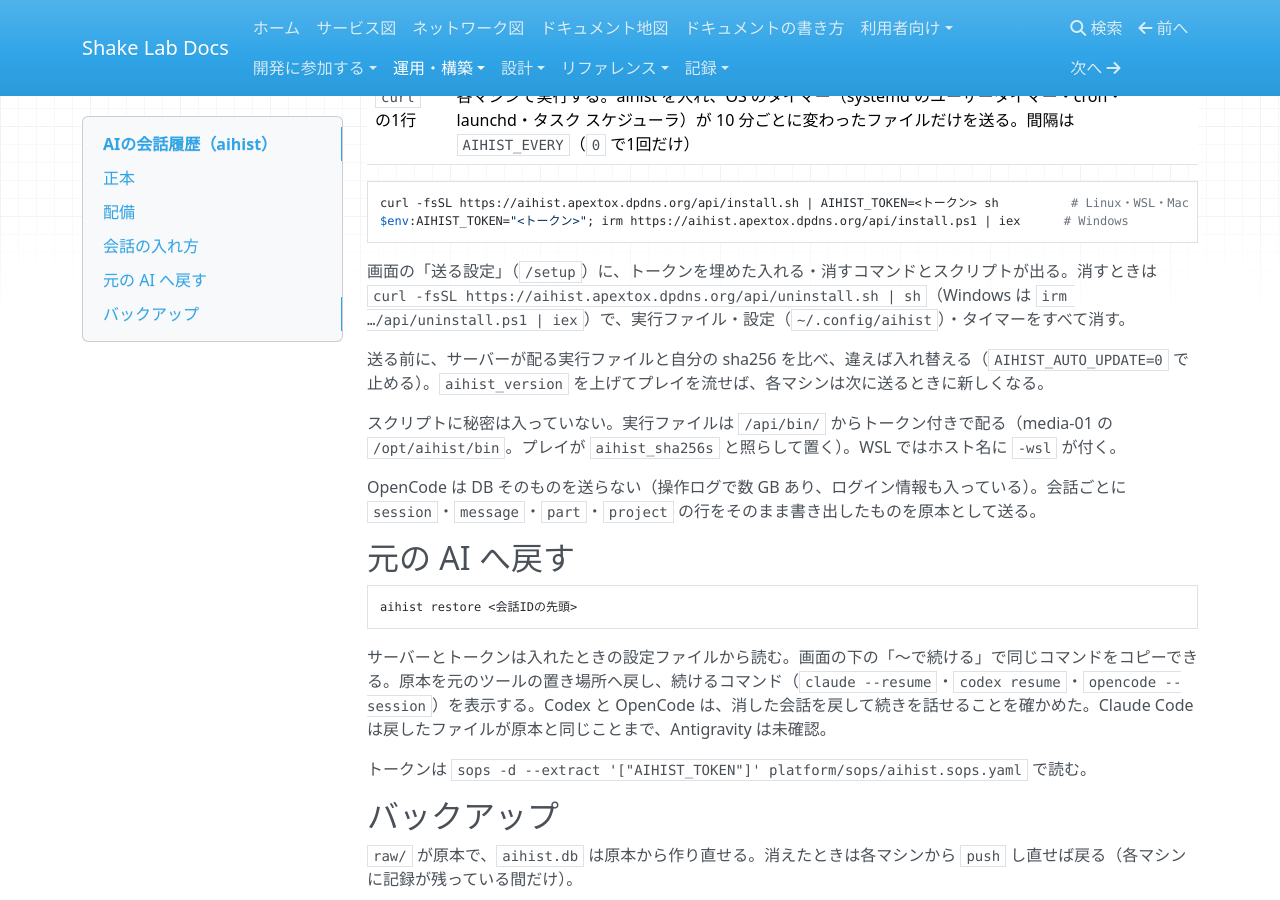
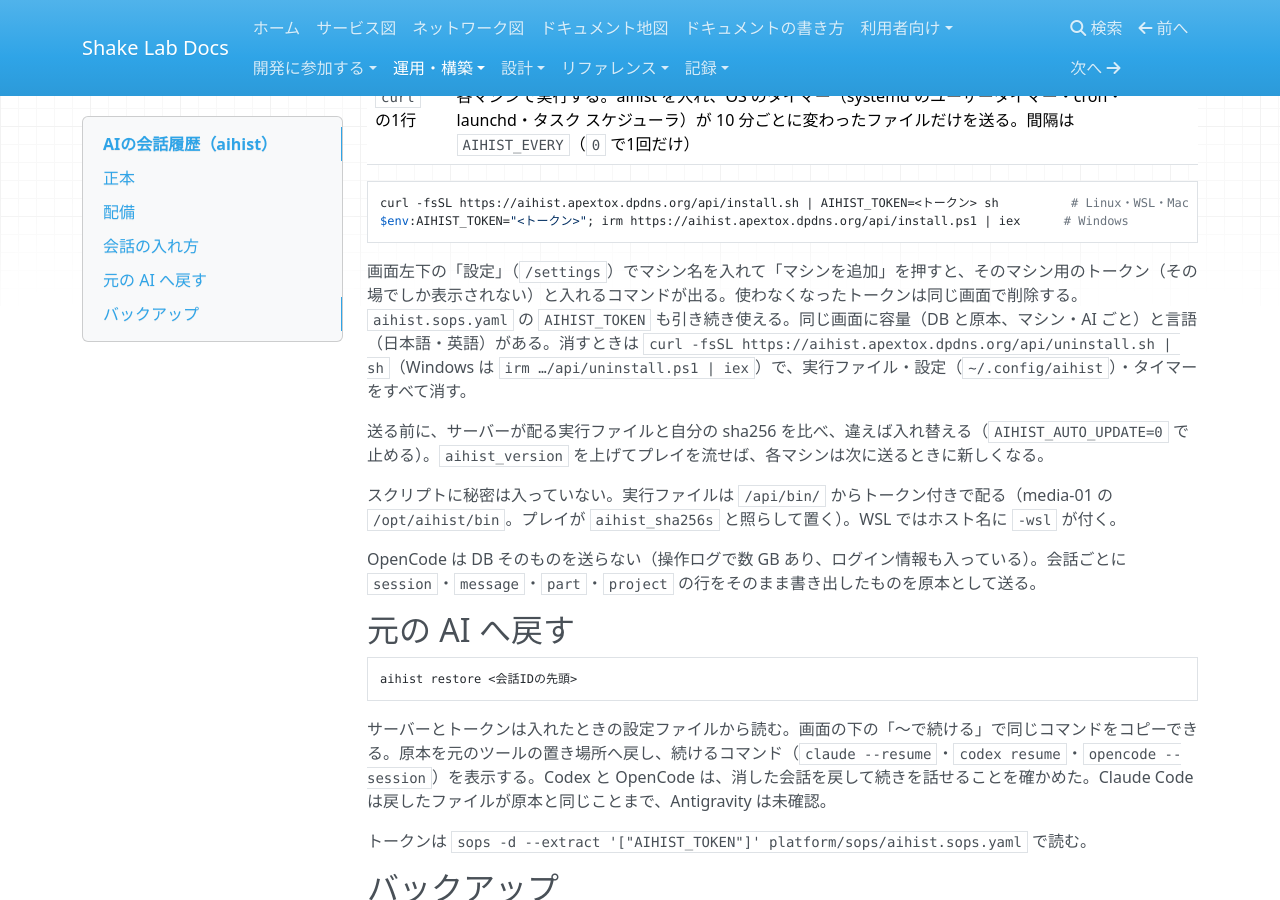
Before and after one commit to rurutheGeek/shake-cloud, an MkDocs documentation site: the page built from docs/operations/aihist.md, in a window 1280 px wide and 900 px high, scrolled down 1066 px. Built offline with MkDocs 1.6.1, drawn with Linux system fonts in a browser that asks for light colours; nearby versions of some CDN libraries; a script that is not in the unit is left out.

Commit message:
chore(aihist): v0.10.0（設定の画面でトークン発行・容量・英語、アップロードの作り直し）へ上げて配備する
Co-Authored-By: Claude Opus 5.5 <noreply@anthropic.com>

````diff
--- a/docs/operations/aihist.md
+++ b/docs/operations/aihist.md
@@ -50,7 +50,7 @@ curl -fsSL https://aihist.apextox.dpdns.org/api/install.sh | AIHIST_TOKEN=<ト
 $env:AIHIST_TOKEN="<トークン>"; irm https://aihist.apextox.dpdns.org/api/install.ps1 | iex      # Windows
 ```
 
-画面の「送る設定」（`/setup`）に、トークンを埋めた入れる・消すコマンドとスクリプトが出る。消すときは `curl -fsSL https://aihist.apextox.dpdns.org/api/uninstall.sh | sh`（Windows は `irm …/api/uninstall.ps1 | iex`）で、実行ファイル・設定（`~/.config/aihist`）・タイマーをすべて消す。
+画面左下の「設定」（`/settings`）でマシン名を入れて「マシンを追加」を押すと、そのマシン用のトークン（その場でしか表示されない）と入れるコマンドが出る。使わなくなったトークンは同じ画面で削除する。`aihist.sops.yaml` の `AIHIST_TOKEN` も引き続き使える。同じ画面に容量（DB と原本、マシン・AI ごと）と言語（日本語・英語）がある。消すときは `curl -fsSL https://aihist.apextox.dpdns.org/api/uninstall.sh | sh`（Windows は `irm …/api/uninstall.ps1 | iex`）で、実行ファイル・設定（`~/.config/aihist`）・タイマーをすべて消す。
 
 送る前に、サーバーが配る実行ファイルと自分の sha256 を比べ、違えば入れ替える（`AIHIST_AUTO_UPDATE=0` で止める）。`aihist_version` を上げてプレイを流せば、各マシンは次に送るときに新しくなる。
 
````
Also changed, not shown: docs/operations/handover.md (+1 -1 lines), 1 other file.
